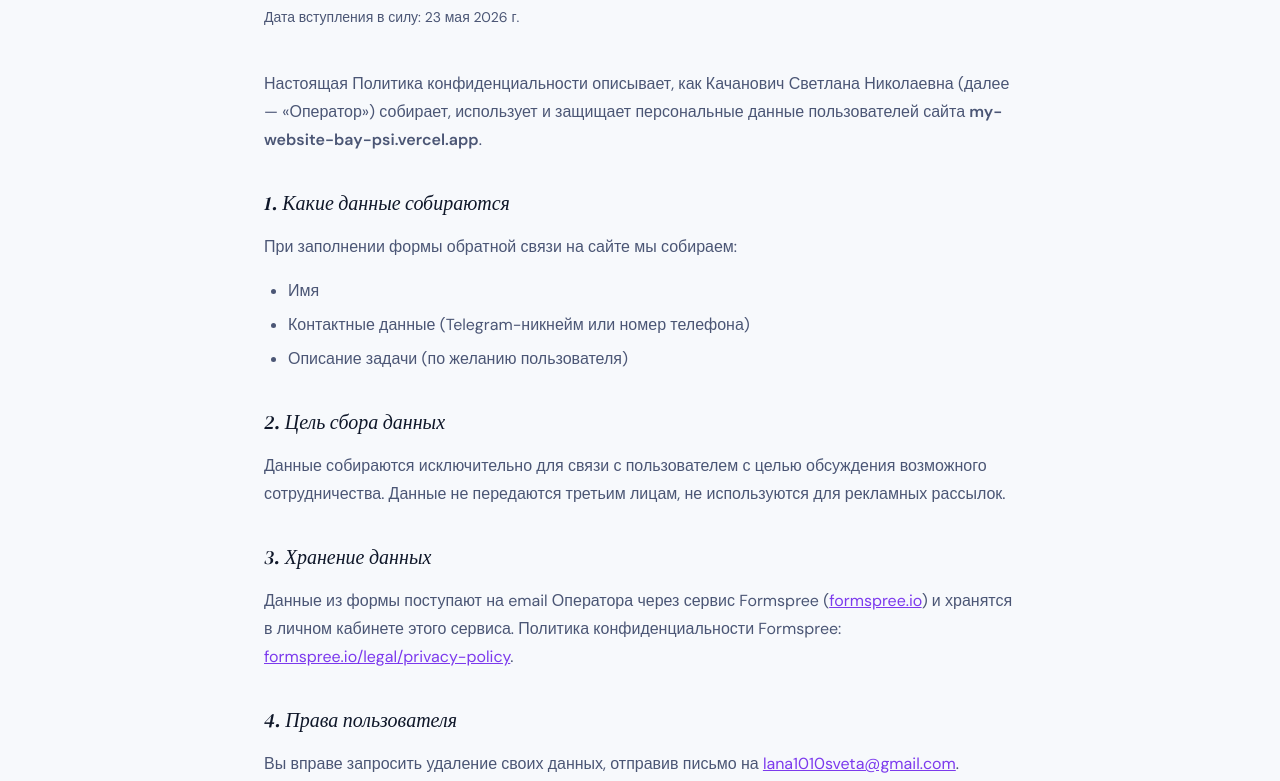
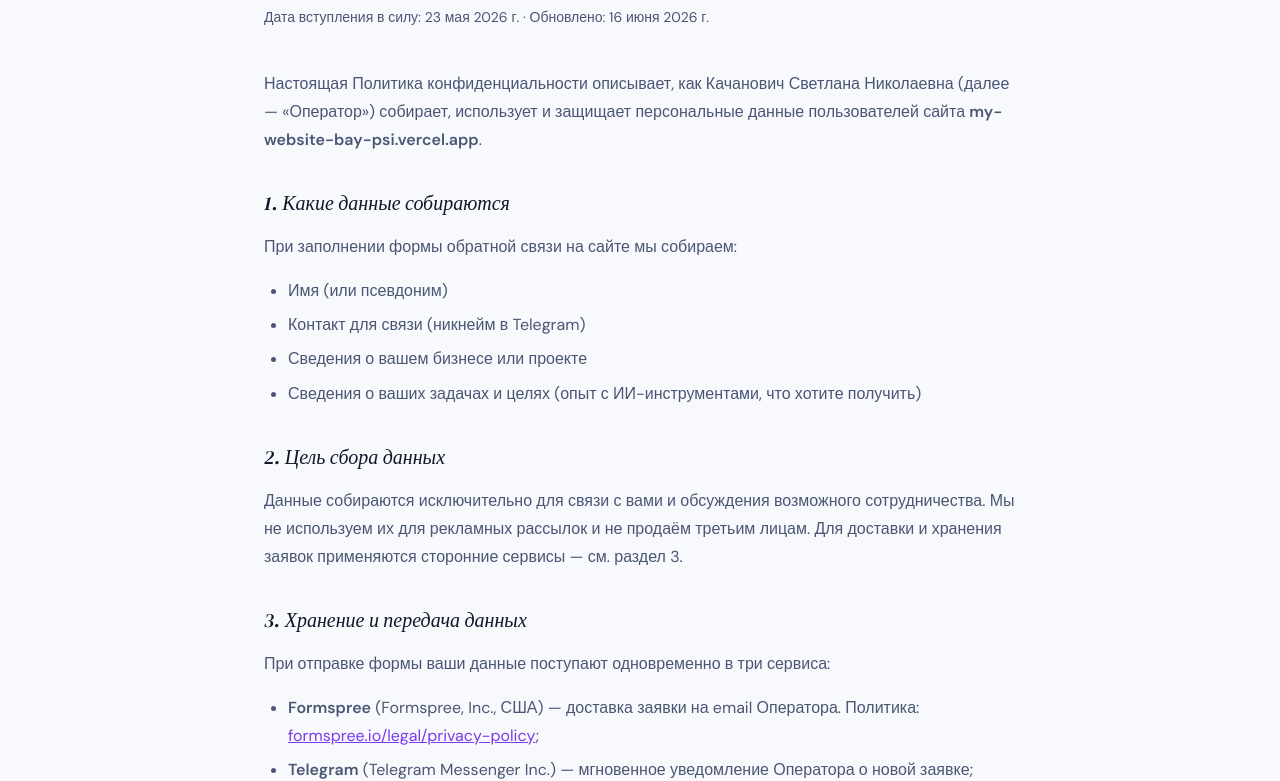
Before and after one commit to lana1010sveta-dotcom/project-first, a plain HTML site: page thoughts/shared/privacy.html in a window 1280 px wide. Shown: the part 179-960 px from the top of the page. Drawn offline with Linux system fonts and the light colour scheme.

Commit message:
thoughts: add consent checkbox to form + fix privacy policy
- Return required "согласие на обработку данных" checkbox to wizard step 4,
  linked to /privacy.html; submit is blocked until checked (Закон РБ № 99-З)
- privacy.html: disclose Telegram + Google Sheets recipients and cross-border
  transfer (was claiming "не передаётся третьим лицам" — outdated)
- Document the form's 3-channel flow + Google Sheet under separate account
- Mark privacy.html/terms.html as existing in CLAUDE.md (was stale)
- Add setup-google-sheets/ reference (outside shared/, not deployed)

Co-Authored-By: Claude Opus 4.8 (1M context) <noreply@anthropic.com>

```diff
--- a/thoughts/shared/privacy.html
+++ b/thoughts/shared/privacy.html
@@ -39,23 +39,30 @@
 
 <div class="wrap">
   <h1>Политика конфиденциальности</h1>
-  <p class="date">Дата вступления в силу: 23 мая 2026 г.</p>
+  <p class="date">Дата вступления в силу: 23 мая 2026 г. · Обновлено: 16 июня 2026 г.</p>
 
   <p>Настоящая Политика конфиденциальности описывает, как Качанович Светлана Николаевна (далее — «Оператор») собирает, использует и защищает персональные данные пользователей сайта <strong>my-website-bay-psi.vercel.app</strong>.</p>
 
   <h2>1. Какие данные собираются</h2>
   <p>При заполнении формы обратной связи на сайте мы собираем:</p>
   <ul>
-    <li>Имя</li>
-    <li>Контактные данные (Telegram-никнейм или номер телефона)</li>
-    <li>Описание задачи (по желанию пользователя)</li>
+    <li>Имя (или псевдоним)</li>
+    <li>Контакт для связи (никнейм в Telegram)</li>
+    <li>Сведения о вашем бизнесе или проекте</li>
+    <li>Сведения о ваших задачах и целях (опыт с ИИ-инструментами, что хотите получить)</li>
   </ul>
 
   <h2>2. Цель сбора данных</h2>
-  <p>Данные собираются исключительно для связи с пользователем с целью обсуждения возможного сотрудничества. Данные не передаются третьим лицам, не используются для рекламных рассылок.</p>
+  <p>Данные собираются исключительно для связи с вами и обсуждения возможного сотрудничества. Мы не используем их для рекламных рассылок и не продаём третьим лицам. Для доставки и хранения заявок применяются сторонние сервисы — см. раздел 3.</p>
 
-  <h2>3. Хранение данных</h2>
-  <p>Данные из формы поступают на email Оператора через сервис Formspree (<a href="https://formspree.io" target="_blank" rel="noopener">formspree.io</a>) и хранятся в личном кабинете этого сервиса. Политика конфиденциальности Formspree: <a href="https://formspree.io/legal/privacy-policy" target="_blank" rel="noopener">formspree.io/legal/privacy-policy</a>.</p>
+  <h2>3. Хранение и передача данных</h2>
+  <p>При отправке формы ваши данные поступают одновременно в три сервиса:</p>
+  <ul>
+    <li><strong>Formspree</strong> (Formspree, Inc., США) — доставка заявки на email Оператора. Политика: <a href="https://formspree.io/legal/privacy-policy" target="_blank" rel="noopener">formspree.io/legal/privacy-policy</a>;</li>
+    <li><strong>Telegram</strong> (Telegram Messenger Inc.) — мгновенное уведомление Оператора о новой заявке;</li>
+    <li><strong>Google Sheets</strong> (Google LLC, США) — хранение заявок в виде таблицы.</li>
+  </ul>
+  <p>Поскольку эти сервисы расположены за пределами Республики Беларусь, отправляя форму, вы соглашаетесь на <strong>трансграничную передачу</strong> своих данных. В иных целях, кроме указанных в настоящей Политике, данные третьим лицам не передаются.</p>
 
   <h2>4. Права пользователя</h2>
   <p>Вы вправе запросить удаление своих данных, отправив письмо на <a href="mailto:lana1010sveta@gmail.com">lana1010sveta@gmail.com</a>. Запрос будет выполнен в течение 5 рабочих дней.</p>
```
Also changed, not shown: thoughts/shared/index.html (+8 -0 lines), 3 other files.
